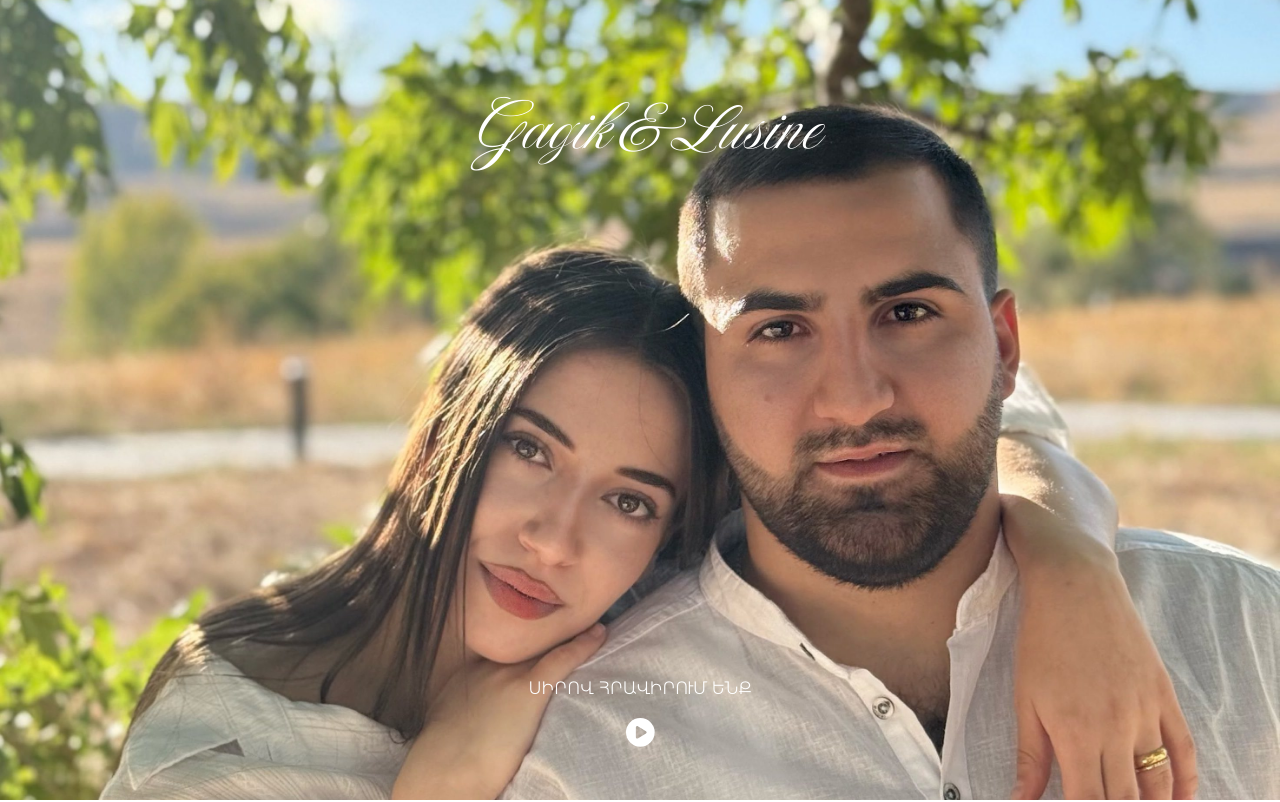
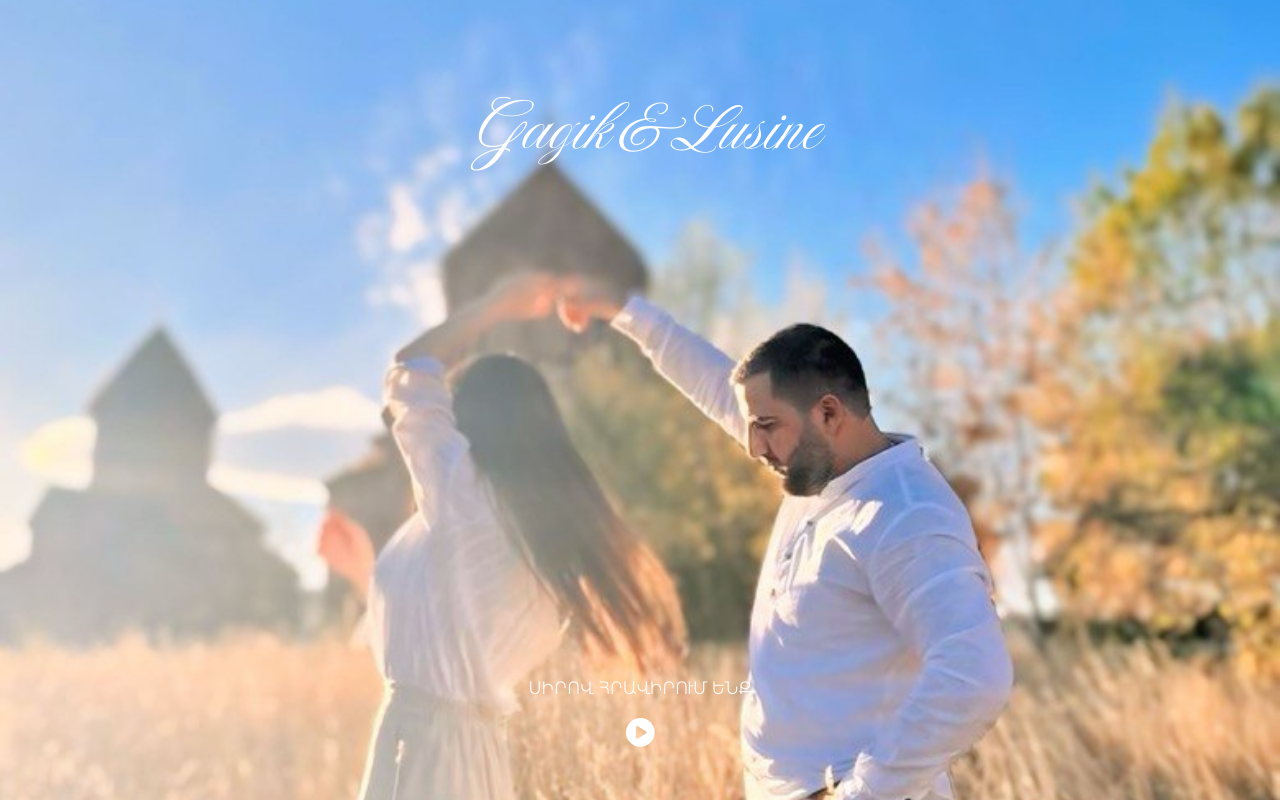
Before and after one commit to armmmartirosyan/wedding-invite, a Next.js app: page / in a window 1280 px wide. Shown: the top 802 px of the page. Built offline with nearby package versions, Linux system fonts and the light colour scheme.

Commit message:
updated images

```diff
--- a/src/components/banner/index.js
+++ b/src/components/banner/index.js
@@ -54,7 +54,7 @@ export function Banner() {
             once: true,
           })}
         >
-          <img src={"/new11.jpg"} className={styles.banner_image} alt="They" />
+          <img src={"/new4.jpg"} className={styles.banner_image} alt="They" />
         </motion.figure>
 
         <div className={styles.bottom_info}>
```
Also changed, not shown: public/new4.jpg (added).
